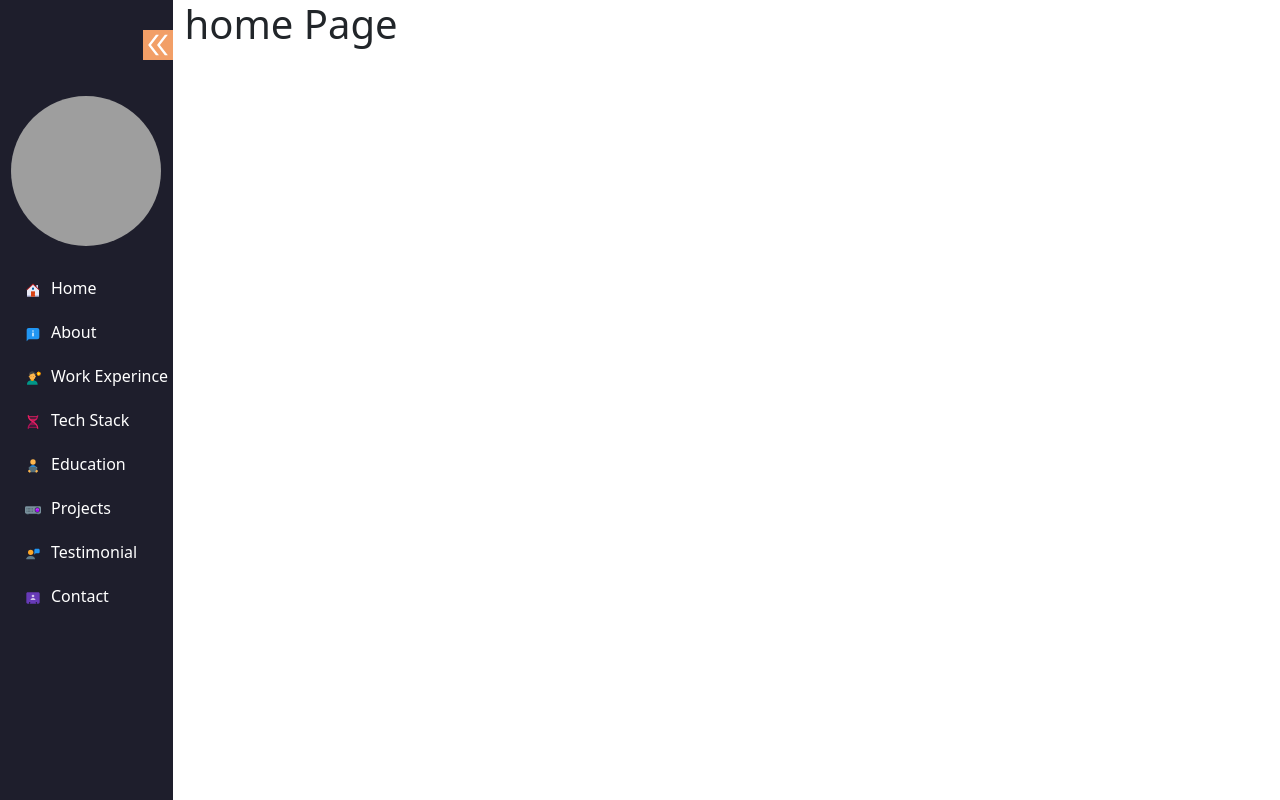
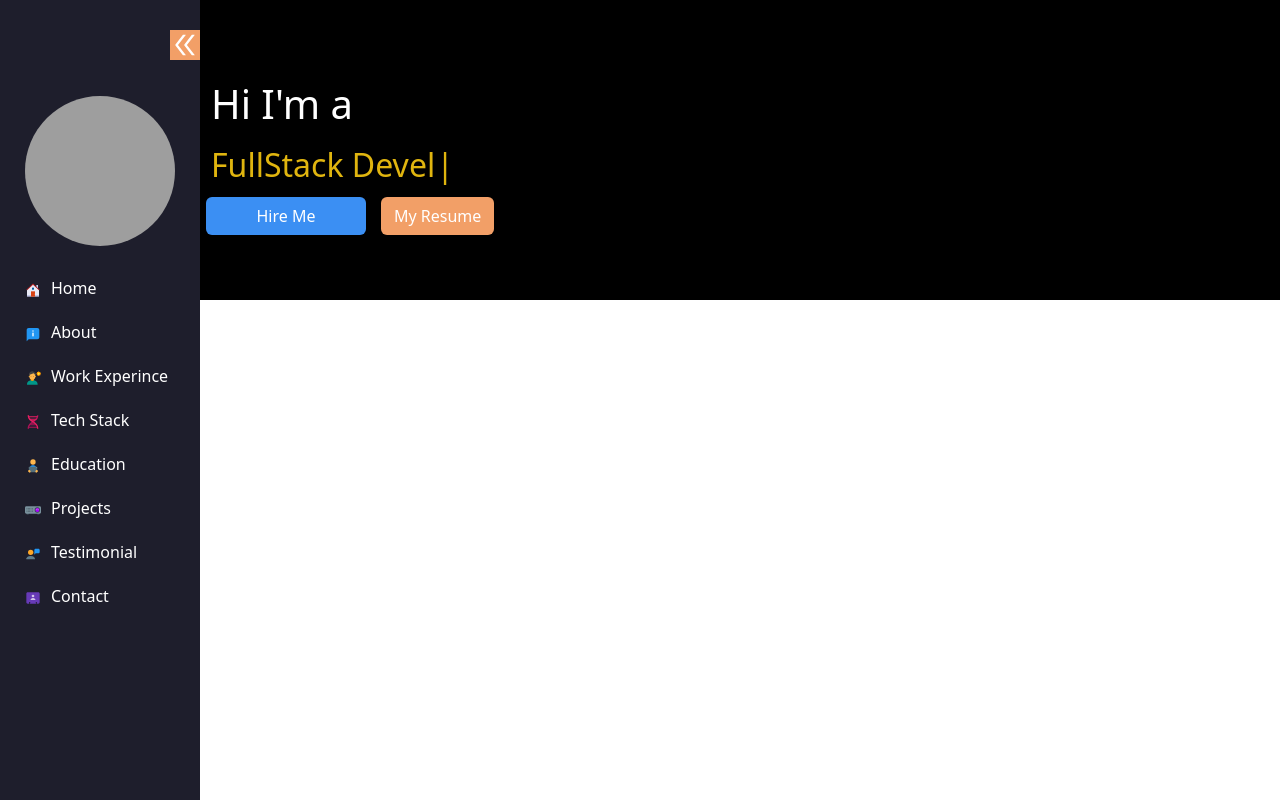
Before and after one commit to ShashiniRW/Portfolio-Project, a React (Create React App) app in the folder client/: page / in a window 1280 px wide. Built offline with nearby package versions, Linux system fonts and the light colour scheme; grey boxes are pictures that could not be loaded.

Commit message:
Home Section

```diff
--- a/client/package.json
+++ b/client/package.json
@@ -11,6 +11,7 @@
     "react-dom": "^19.0.0",
     "react-icons": "^5.5.0",
     "react-scripts": "5.0.1",
+    "typewriter-effect": "^2.22.0",
     "web-vitals": "^2.1.4"
   },
   "scripts": {
--- a/client/src/components/Layout/Layout.css
+++ b/client/src/components/Layout/Layout.css
@@ -1,12 +1,15 @@
 .sidebar-section {
   display: flex;
+  background-color: black;
 }
 
 .sidebar {
   height: 100vh;
   background-color: #1e1e2c;
   width: 90px;
+  position: fixed;
 }
+
 .sidebar-toggle {
   width: 200px;
 }
--- a/client/src/pages/Home/Home.js
+++ b/client/src/pages/Home/Home.js
@@ -1,10 +1,35 @@
 import React from "react";
+import Typewriter from "typewriter-effect";
+import Resume from "../../assets/docs/resume.pdf";
 import "./home.css";
 const Home = () => {
   return (
-    <div>
-      <h1> home Page </h1>
-    </div>
+    <>
+      <div className="container-fluid home-container">
+        <div className="container home-content">
+          <h1>Hi I'm a </h1>
+          <h2>
+            <Typewriter
+              options={{
+                strings: [
+                  "FullStack Developer!",
+                  "MERN Stack Developer!",
+                  "React Native Developer!",
+                ],
+                autoStart: true,
+                loop: true,
+              }}
+            />
+          </h2>
+          <div className="home-buttons">
+            <button className="btn btn-hire">Hire Me</button>
+            <a className="btn btn-cv" href={Resume} download="shashini.pdf">
+              My Resume
+            </a>
+          </div>
+        </div>
+      </div>
+    </>
   );
 };
 
--- a/client/src/pages/Home/home.css
+++ b/client/src/pages/Home/home.css
@@ -0,0 +1,44 @@
+.home-container {
+  height: 300px;
+  color: white;
+}
+
+.home-container h1 {
+  padding: 5px;
+  padding-top: 80px;
+  margin-left: 100px;
+}
+
+.home-container h2 {
+  color: #e0b50f;
+  padding: 5px;
+  margin-left: 100px;
+}
+
+.home-buttons {
+  margin-left: 100px;
+}
+
+.home-buttons .btn-hire {
+  background-color: #3b8ff3;
+  color: white;
+  width: 160px;
+}
+
+.home-buttons .btn-hire:hover {
+  background-color: white;
+  color: #3b8ff3;
+  width: 200px;
+  transition: 1s;
+}
+
+.home-buttons .btn-cv {
+  background-color: #f29f67;
+  color: white;
+  margin-left: 15px;
+}
+
+.home-buttons .btn-cv:hover {
+  opacity: 80%;
+  transition: 1s;
+}
```
Also changed, not shown: 2 other files (tests, documents, lock files or other folders).
